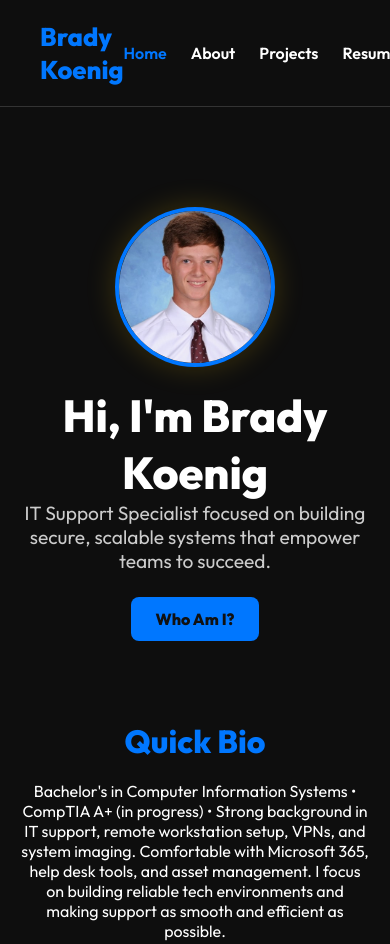
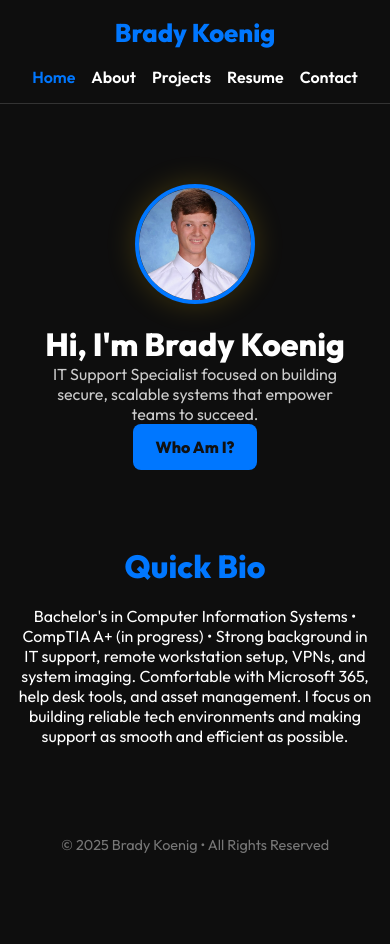
Before and after one commit to bradykoenig/bradykoenig.com, a plain HTML site: page index.html in a window 390 px wide. Shown: the top 944 px of the page. After the commit the page ends 904 px from the top, so only its background shows below. Drawn offline with nearby package versions, Linux system fonts and the light colour scheme.

Commit message:
Optimized a little for mobile use

```diff
--- a/style.css
+++ b/style.css
@@ -101,6 +101,7 @@ main {
   object-fit: cover;
   border: 4px solid var(--accent);
   box-shadow: 0 0 30px rgba(255, 204, 0, 0.2);
+  transform: translateZ(0);
 }
 
 .hero h1 {
@@ -124,6 +125,8 @@ main {
   font-weight: 700;
   transition: transform 0.3s;
   display: inline-block;
+  margin-bottom: 1rem;
+  transform: translateZ(0);
 }
 
 .hero-btn:hover {
@@ -261,6 +264,7 @@ footer {
   color: #777;
 }
 
+/* Gallery */
 .gallery-grid {
   display: grid;
   grid-template-columns: repeat(auto-fit, minmax(250px, 1fr));
@@ -275,6 +279,7 @@ footer {
   border-radius: 12px;
 }
 
+/* About Section */
 .about-content {
   display: flex;
   flex-wrap: wrap;
@@ -308,3 +313,70 @@ footer {
   margin-bottom: 1.2rem;
   font-size: 1.05rem;
 }
+
+/* Responsive adjustments for mobile */
+@media (max-width: 768px) {
+  nav {
+    flex-direction: column;
+    align-items: center;
+    gap: 10px;
+    padding: 1rem;
+    text-align: center;
+  }
+
+  .nav-links {
+    flex-wrap: wrap;
+    justify-content: center;
+    gap: 1rem;
+    margin-top: 0.5rem;
+  }
+
+  .hero h1 {
+    font-size: 2rem;
+    text-align: center;
+  }
+
+  .hero p {
+    font-size: 1rem;
+    text-align: center;
+    max-width: 90%;
+    margin: 0 auto;
+  }
+
+  .hero img.profile-pic {
+    width: 120px;
+    height: 120px;
+  }
+
+  .hero-btn,
+  button {
+    font-size: 1rem;
+    padding: 0.8rem 1.4rem;
+    margin-bottom: 1rem;
+  }
+
+  main {
+    padding: 40px 16px;
+  }
+
+  .section {
+    margin-top: 60px;
+  }
+
+  .about-content {
+    flex-direction: column;
+    text-align: center;
+  }
+
+  .about-img {
+    margin-bottom: 1.5rem;
+  }
+
+  .card-grid {
+    grid-template-columns: 1fr;
+  }
+
+  .gallery-grid {
+    grid-template-columns: 1fr 1fr;
+  }
+}
```
